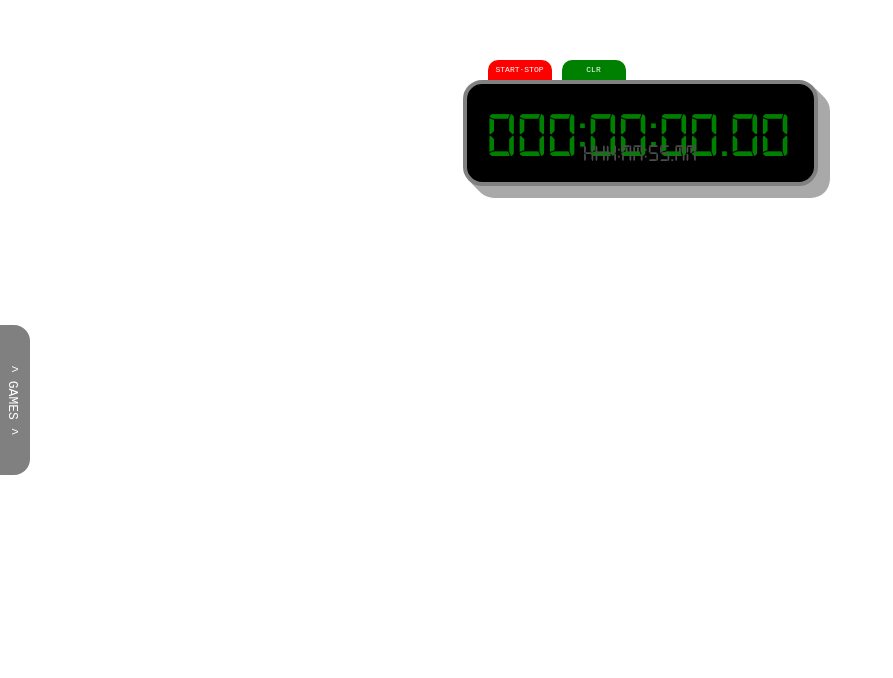
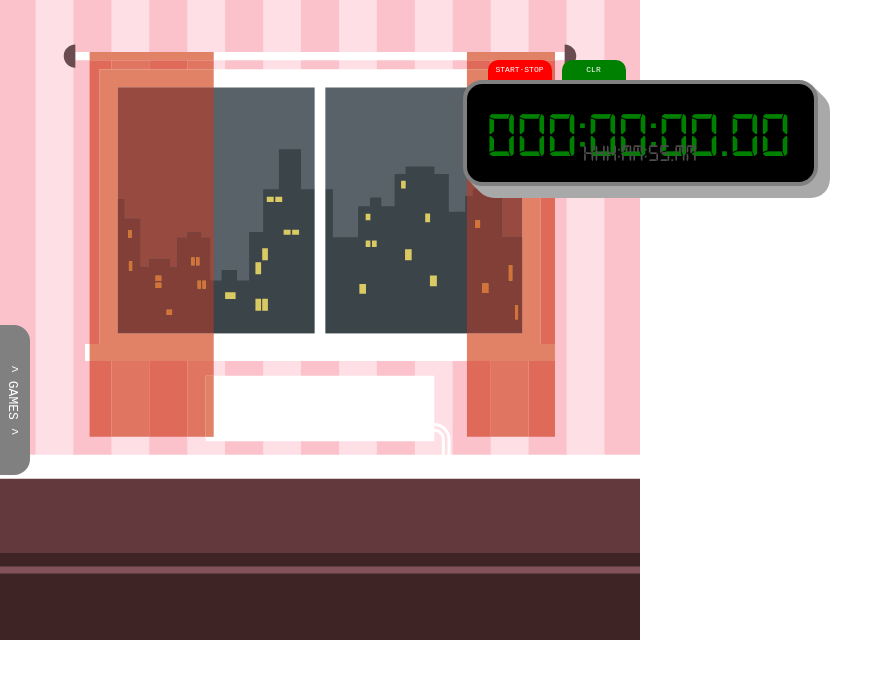
Before and after one commit to NotTimTam/stop-watch-project, a plain HTML site: page index.html in a window 1280 px wide. Shown: the whole page, without its empty margins (0-893 px from the left). Drawn offline with nearby package versions, Linux system fonts and the light colour scheme.

Commit message:
Added background.

```diff
--- a/style.scss
+++ b/style.scss
@@ -8,6 +8,11 @@
     padding: 0;
     box-sizing: border-box;
     font-family: seg, monospace;
+}
+
+html {
+    background-image: url(background.svg);
+    background-repeat: no-repeat;
 }
 
 .display {
```
Also changed, not shown: css/background.svg (added), css/min/style.min.css, css/style.css, 2 other files.
